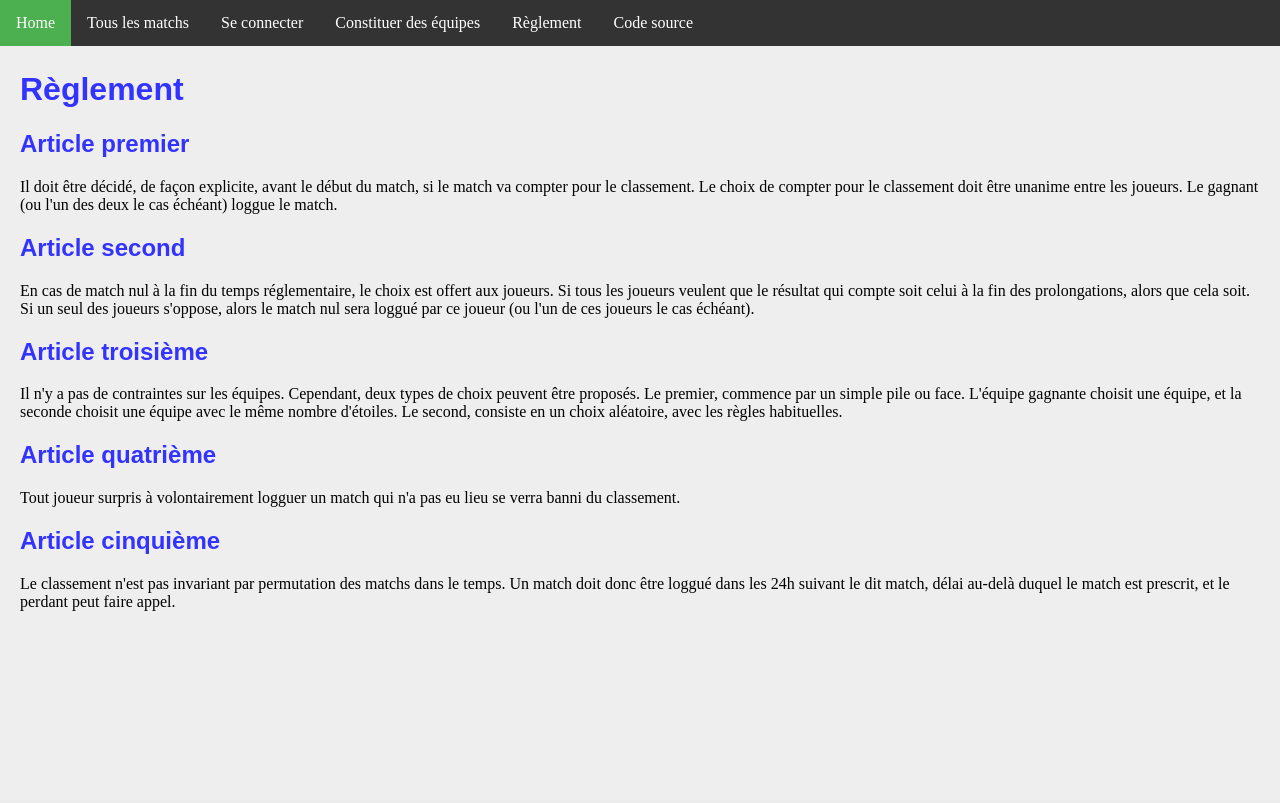
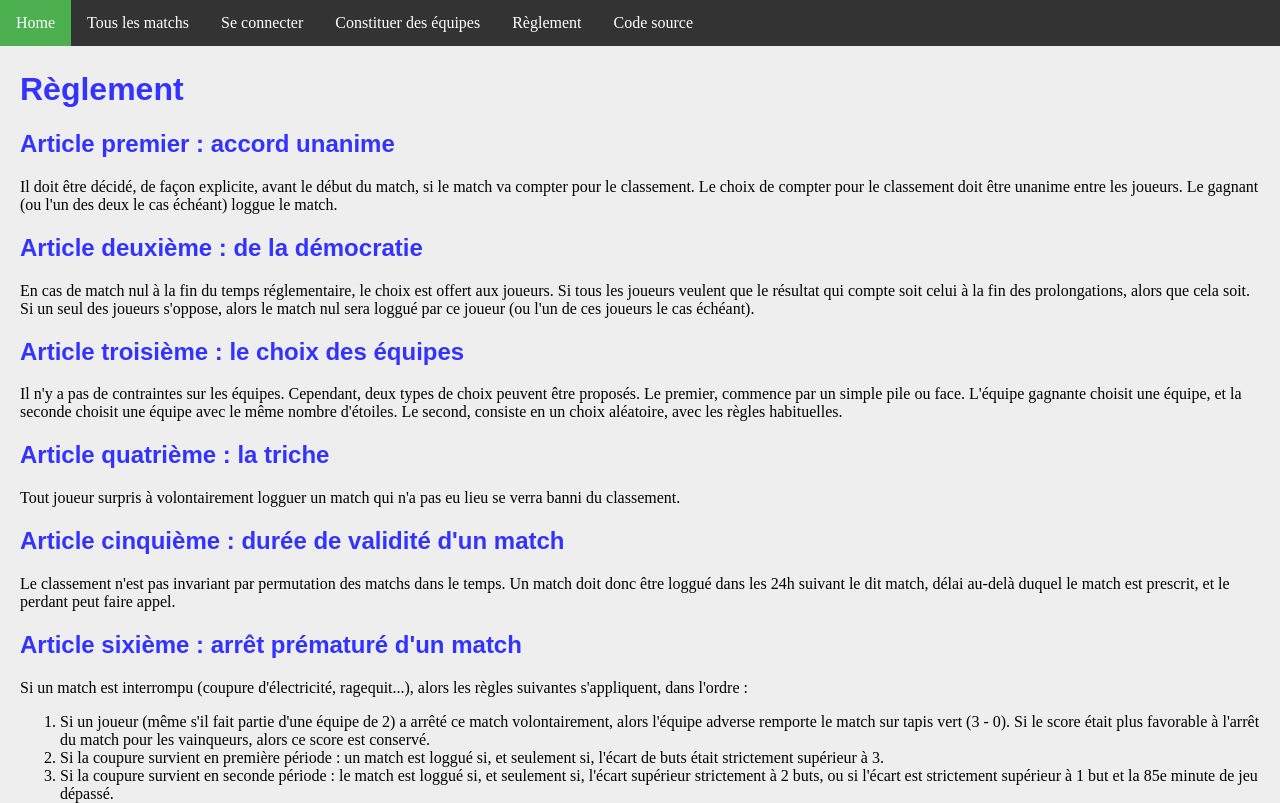
Before and after one commit to fandejuni/fifa, a Django app: page /reglement/ in a window 1280 px wide. Before the commit the page ends 611 px from the top, so only its background shows below. Run offline with Django 3.2, Linux system fonts and the light colour scheme.

Commit message:
Reglement

```diff
--- a/ranking/templates/reglement.html
+++ b/ranking/templates/reglement.html
@@ -3,19 +3,27 @@
 
 <h1>Règlement</h1>
 
-<h2>Article premier</h2>
-<p>Il doit être décidé, de façon explicite, avant le début du match, si le match va compter pour le classement. Le choix de compter pour le classement doit être unanime entre les joueurs. Le gagnant (ou l'un des deux le cas échéant) loggue le match.</p>
+<h2>Article premier : accord unanime</h2>
+Il doit être décidé, de façon explicite, avant le début du match, si le match va compter pour le classement. Le choix de compter pour le classement doit être unanime entre les joueurs. Le gagnant (ou l'un des deux le cas échéant) loggue le match.
 
-<h2>Article second</h2>
-<p>En cas de match nul à la fin du temps réglementaire, le choix est offert aux joueurs. Si tous les joueurs veulent que le résultat qui compte soit celui à la fin des prolongations, alors que cela soit. Si un seul des joueurs s'oppose, alors le match nul sera loggué par ce joueur (ou l'un de ces joueurs le cas échéant).</p>
+<h2>Article deuxième : de la démocratie</h2>
+En cas de match nul à la fin du temps réglementaire, le choix est offert aux joueurs. Si tous les joueurs veulent que le résultat qui compte soit celui à la fin des prolongations, alors que cela soit. Si un seul des joueurs s'oppose, alors le match nul sera loggué par ce joueur (ou l'un de ces joueurs le cas échéant).
 
-<h2>Article troisième</h2>
-<p>Il n'y a pas de contraintes sur les équipes. Cependant, deux types de choix peuvent être proposés. Le premier, commence par un simple pile ou face. L'équipe gagnante choisit une équipe, et la seconde choisit une équipe avec le même nombre d'étoiles. Le second, consiste en un choix aléatoire, avec les règles habituelles.</p>
+<h2>Article troisième : le choix des équipes</h2>
+Il n'y a pas de contraintes sur les équipes. Cependant, deux types de choix peuvent être proposés. Le premier, commence par un simple pile ou face. L'équipe gagnante choisit une équipe, et la seconde choisit une équipe avec le même nombre d'étoiles. Le second, consiste en un choix aléatoire, avec les règles habituelles.
 
-<h2>Article quatrième</h2>
-<p>Tout joueur surpris à volontairement logguer un match qui n'a pas eu lieu se verra banni du classement.</p>
+<h2>Article quatrième : la triche</h2>
+Tout joueur surpris à volontairement logguer un match qui n'a pas eu lieu se verra banni du classement.
 
-<h2>Article cinquième</h2>
-<p>Le classement n'est pas invariant par permutation des matchs dans le temps. Un match doit donc être loggué dans les 24h suivant le dit match, délai au-delà duquel le match est prescrit, et le perdant peut faire appel.</p>
+<h2>Article cinquième : durée de validité d'un match</h2>
+Le classement n'est pas invariant par permutation des matchs dans le temps. Un match doit donc être loggué dans les 24h suivant le dit match, délai au-delà duquel le match est prescrit, et le perdant peut faire appel.
+
+<h2>Article sixième : arrêt prématuré d'un match</h2>
+Si un match est interrompu (coupure d'électricité, ragequit...), alors les règles suivantes s'appliquent, dans l'ordre :
+<ol>
+    <li>Si un joueur (même s'il fait partie d'une équipe de 2) a arrêté ce match volontairement, alors l'équipe adverse remporte le match sur tapis vert (3 - 0). Si le score était plus favorable à l'arrêt du match pour les vainqueurs, alors ce score est conservé.</li>
+    <li>Si la coupure survient en première période : un match est loggué si, et seulement si, l'écart de buts était strictement supérieur à 3.</li>
+    <li>Si la coupure survient en seconde période : le match est loggué si, et seulement si, l'écart supérieur strictement à 2 buts, ou si l'écart est strictement supérieur à 1 but et la 85e minute de jeu dépassé.</li>
+</ol>
 
 {% endblock %}
```
Also changed, not shown: db.sqlite3.
